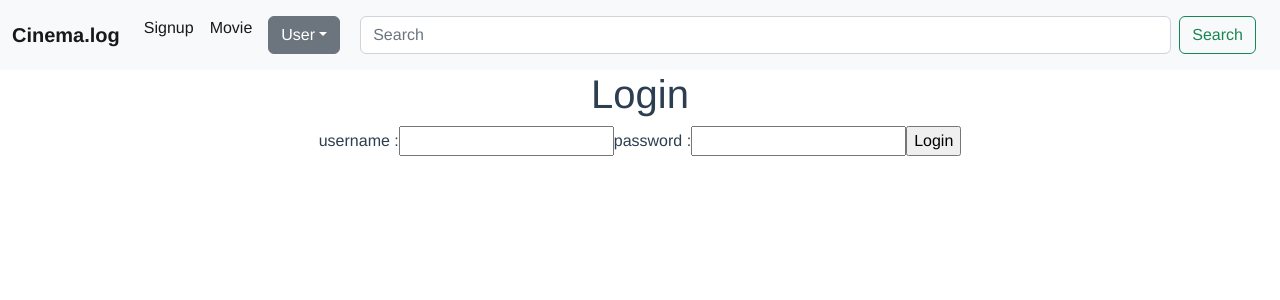
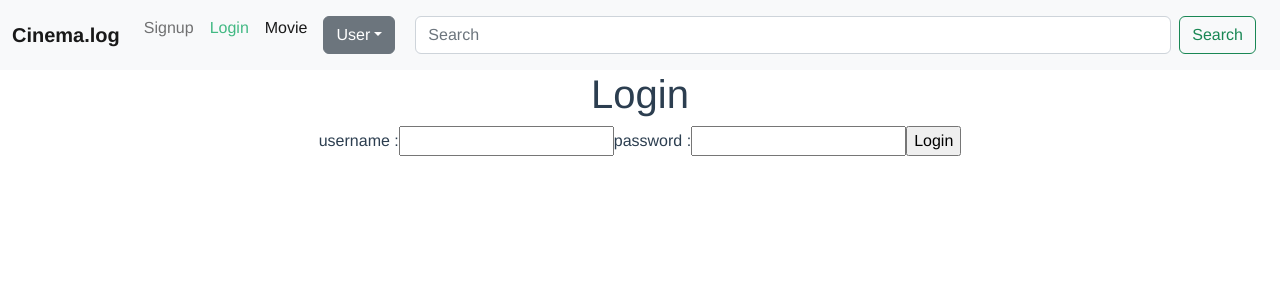
Before and after one commit to nayeonkinn/DORAZI, a Vue app in the folder final-pjt-front/frontserver/: page /accounts/login in a window 1280 px wide. Shown: the top 300 px of the page. Built offline with nearby package versions, Linux system fonts and the light colour scheme.

Commit message:
Fix: 회원가입 후 메인 페이지로 이동

```diff
--- a/final-pjt-front/frontserver/src/components/AppNav.vue
+++ b/final-pjt-front/frontserver/src/components/AppNav.vue
@@ -7,11 +7,9 @@
     </button> -->
     <div class="navbar-collapse" id="navbarSupportedContent">
       <ul class="navbar-nav me-auto mb-2 mb-lg-0">
-        <li class="nav-item">
-          <router-link class="nav-link active" v-if="!isLogin" :to="{ name: 'SignupView' }">Signup</router-link>
-        </li>
-
-        <li class="nav-item">
+        <li class="nav-item d-flex">
+          <router-link class="nav-link" v-if="!isLogin" :to="{ name: 'SignupView' }">Signup</router-link>
+          <router-link class="nav-link" v-if="!isLogin" :to="{ name: 'LoginView' }" >Login</router-link>
           <router-link class="nav-link active" :to="{ name:'MovieView' }"> Movie </router-link>
         </li>
         <div>
@@ -56,7 +54,7 @@ export default {
   methods: {
     logout() {
       this.$store.dispatch('logout')
-      this.$router.push({ name: 'home' })
+      this.$router.push({ name: 'MainView' })
     },
     search() {
       console.log(this.q)
--- a/final-pjt-front/frontserver/src/store/index.js
+++ b/final-pjt-front/frontserver/src/store/index.js
@@ -52,6 +52,9 @@ export default new Vuex.Store({
       })
         .then((response) => {
           context.commit('SAVE_TOKEN', response.data.key)
+        })
+        .then(() => {
+          this.dispatch('save_user_info')
         })
         .catch((error) => {
           console.log(error)
--- a/final-pjt-front/frontserver/src/views/accounts/LoginView.vue
+++ b/final-pjt-front/frontserver/src/views/accounts/LoginView.vue
@@ -32,7 +32,7 @@ export default {
         password: password,
       }
       this.$store.dispatch('login', payload)
-      this.$router.push({ name: 'home'})
+      this.$router.push({ name: 'MainView'})
     }
   }
 }
--- a/final-pjt-front/frontserver/src/views/accounts/SignupView.vue
+++ b/final-pjt-front/frontserver/src/views/accounts/SignupView.vue
@@ -38,7 +38,7 @@ export default {
         password2: password2,
       }
       this.$store.dispatch('signup', payload)
-      this.$router.push({ name: 'LoginView' })
+      this.$router.push({ name: 'MainView' })
     }
   }
 }
--- a/final-pjt-front/frontserver/src/views/articles/MainView.vue
+++ b/final-pjt-front/frontserver/src/views/articles/MainView.vue
@@ -1,6 +1,6 @@
 <template>
   <div>
-    <MainArticleList/>
+    <MainArticleList v-if="isLoggedIn"/>
   </div>
 </template>
 
@@ -11,6 +11,11 @@ export default {
   name: "MainView",
   components: {
       MainArticleList
-  }
+  },
+  computed: {
+    isLoggedIn() {
+      return this.$store.getters.isLogin
+    }
+  },
 }
 </script>
```
Also changed, not shown: final-pjt-front/frontserver/src/router/index.js (+16 -2 lines).
